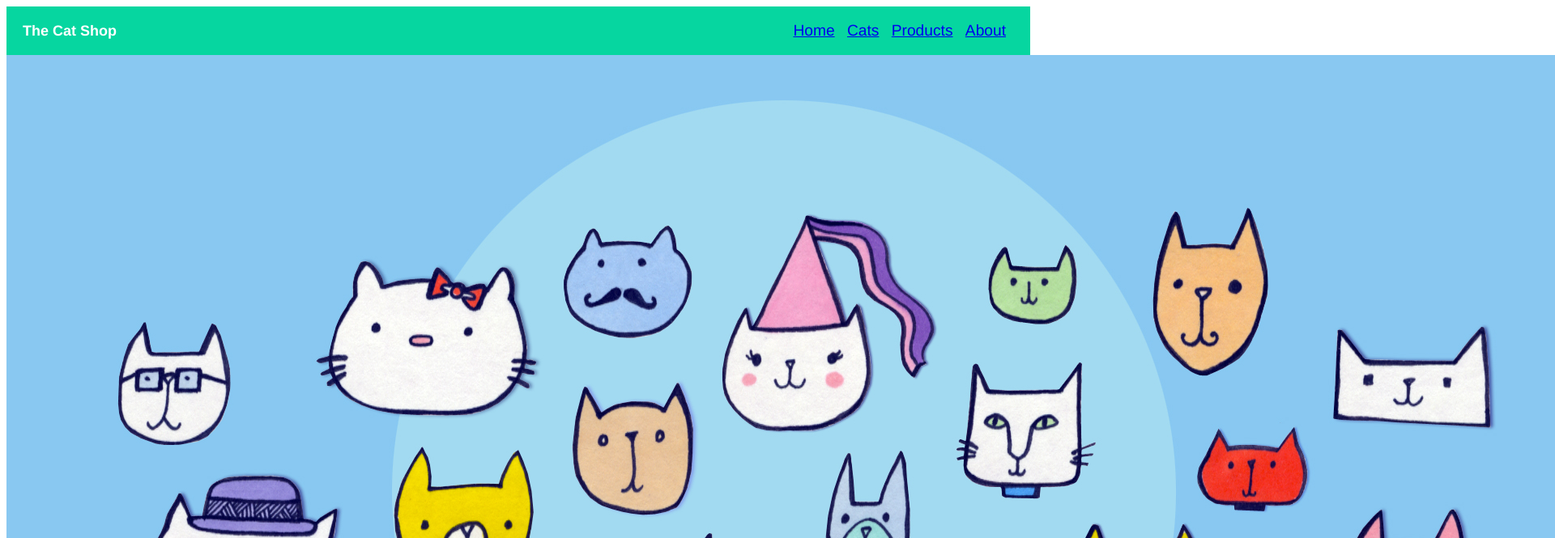
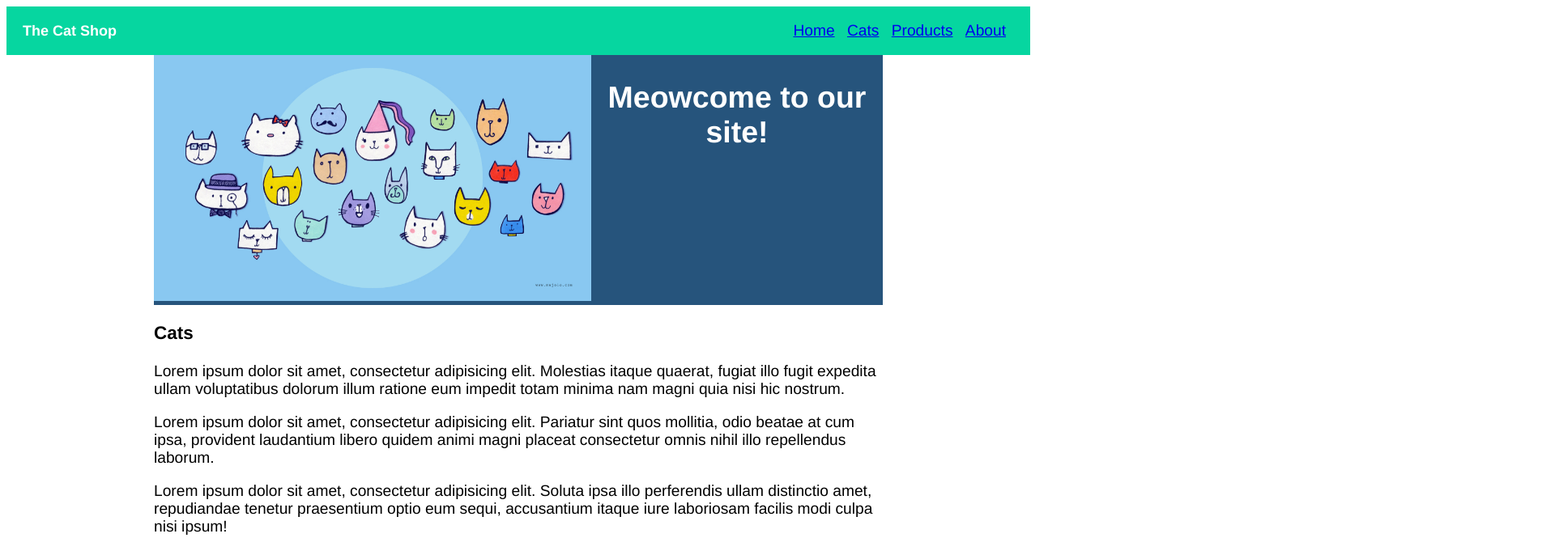
Before and after one commit to DocPrior/copycat-assignment, a plain HTML site: page index.html in a window 1280 px wide. Shown: the top 665 px of the page at 81% size, 1920 px wide, since content can reach past the window. Drawn offline with Linux system fonts and the light colour scheme.

Commit message:
finish style home section

```diff
--- a/CSS/styles.css
+++ b/CSS/styles.css
@@ -20,6 +20,14 @@ ul {
   margin: 0;
 }
 
+div {
+  display: block;
+}
+
+img {
+  max-width: 100%;
+}
+
 .logo {
   float: left;
   line-height: 60px;
@@ -39,3 +47,32 @@ ul {
   line-height: 60px;
   margin-bottom: 5px;
 }
+
+.container {
+  max-width: 900px;
+  margin: auto;
+}
+
+.hero {
+  overflow: hidden;
+  background-color: #26547C;
+  color: white;
+}
+
+.hero-image {
+  float: left;
+  width: 60%;
+}
+
+.hero-content {
+  float: left;
+  width: 40%;
+  font-size: 25px;
+  text-align: center;
+}
+
+.hero-content > h2 {
+  border: 0;
+  display: inline-block;
+  padding-bottom: 5px;
+}
```
